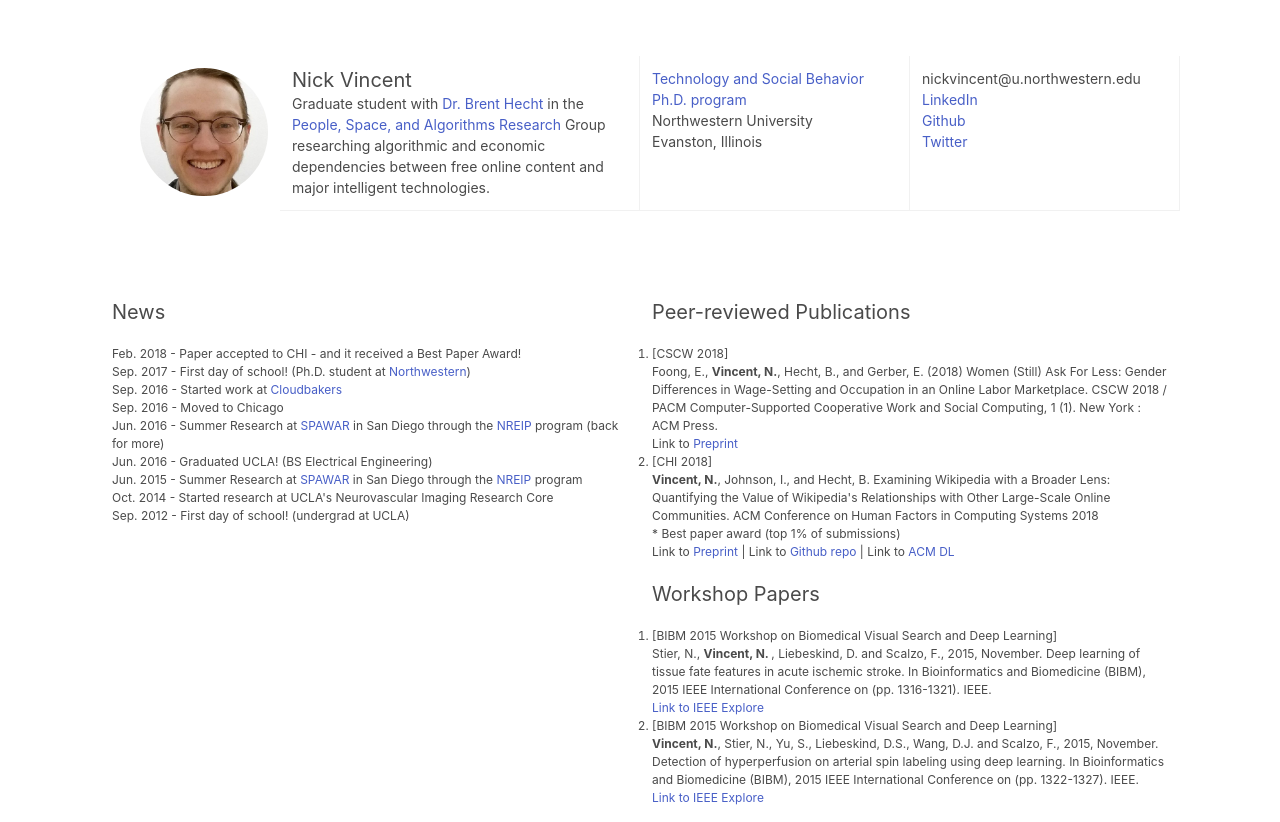
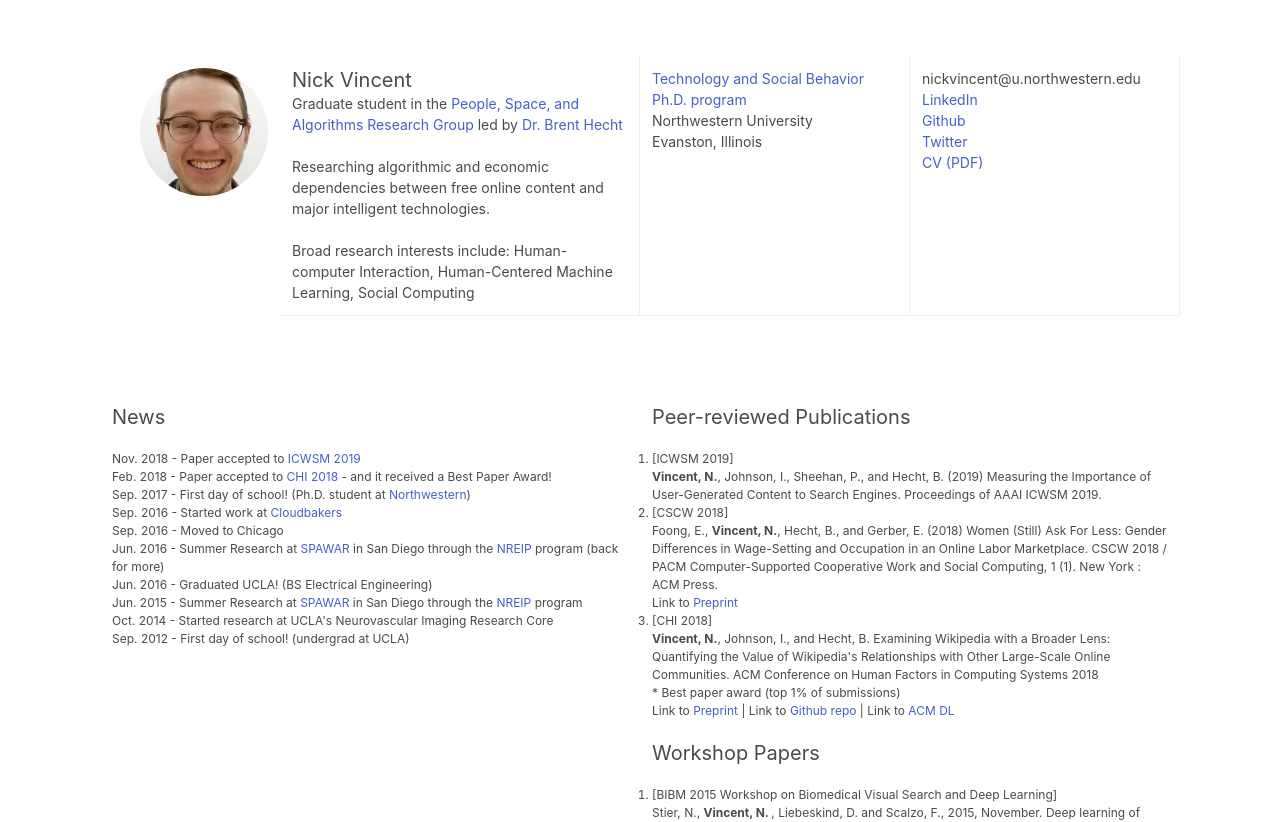
Before and after one commit to nickmvincent/nickvincent-personal-site, a Vue app: page / in a window 1280 px wide. Shown: the top 822 px of the page. Built offline with nearby package versions, Linux system fonts and the light colour scheme.

Commit message:
update 1/9

```diff
--- a/src/components/Hello.vue
+++ b/src/components/Hello.vue
@@ -12,7 +12,9 @@
             <p>
               <span class="subtitle is-bold">Nick Vincent</span>
             </p>
-            <p>Graduate student with <a href="http://www.brenthecht.com/">Dr. Brent Hecht </a> in the <a href="http://www.psacomputing.org/"> People, Space, and Algorithms Research </a> Group researching algorithmic and economic dependencies between free online content and major intelligent technologies. </p>
+            <p>Graduate student in the <a href="http://www.psagroup.org/#//"> People, Space, and Algorithms Research Group </a> led by <a href="http://www.brenthecht.com/">Dr. Brent Hecht </a> </p> <br>
+            <p> Researching algorithmic and economic dependencies between free online content and major intelligent technologies. </p> <br>
+            <p> Broad research interests include: Human-computer Interaction, Human-Centered Machine Learning, Social Computing </p>
           </div>
           <div class="column is-3 bordered">
             <p><a href="http://tsb.northwestern.edu/"> Technology and Social Behavior Ph.D. program </a><p>
@@ -25,6 +27,7 @@
             <p><a href="https://www.linkedin.com/in/nicholas-vincent-93594a81/"> LinkedIn </a></p>
             <p><a href="https://github.com/nickmvincent"> Github </a></p>
             <p><a href="https://twitter.com/nickmvincent"> Twitter </a></p>
+            <p><a href="public_cv.pdf"> CV (PDF) </a></p>
           </div>
         </div>
       </div>
@@ -41,7 +44,8 @@
       <div class="columns section">
         <div class="column is-6 is-size-7">
           <p class="is-size-5"> News </p> <br>
-          <p>Feb. 2018 - Paper accepted to CHI - and it received a Best Paper Award!</p>
+          <p>Nov. 2018 - Paper accepted to <a href="https://www.icwsm.org/2019/index.php"> ICWSM 2019</a></p>
+          <p>Feb. 2018 - Paper accepted to <a href="https://chi2018.acm.org/"> CHI 2018 </a> - and it received a Best Paper Award!</p>
           <p>Sep. 2017 - First day of school! (Ph.D. student at <a href="http://tsb.northwestern.edu/"> Northwestern</a>)</p>
           <p>Sep. 2016 - Started work at <a href="https://www.cloudbakers.com/">Cloudbakers </a></p>
           <p>Sep. 2016 - Moved to Chicago</p>
@@ -55,6 +59,11 @@
           <p class="is-size-5"> Peer-reviewed Publications</p> <br>
           <ol>
           <li>
+              <p>[ICWSM 2019]<br><b>Vincent, N.</b>, Johnson, I., Sheehan, P., and Hecht, B. (2019) Measuring the Importance of User-Generated Content to Search Engines. Proceedings of AAAI ICWSM 2019.</p>
+
+              </li>
+
+            <li>
               <p>[CSCW 2018]<br>Foong, E., <b>Vincent, N.</b>, Hecht, B., and Gerber, E. (2018) Women (Still) Ask For Less: Gender Differences in Wage-Setting and Occupation in an Online Labor Marketplace. CSCW 2018 / PACM Computer-Supported Cooperative Work and Social Computing, 1 (1). New York : ACM Press.</p>
               <p>
                 Link to
```
Also changed, not shown: 11 other files (tests, documents, lock files or other folders).
